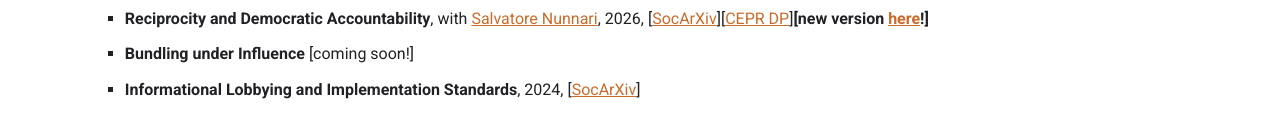
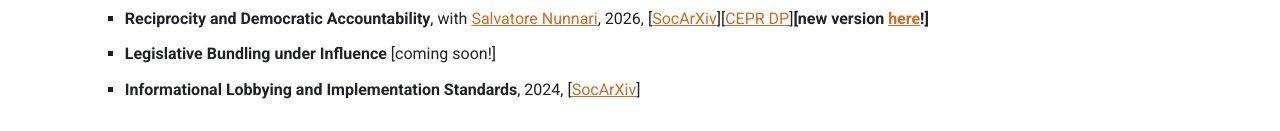
Before and after one commit to bnjmnblmnthl/bnjmnblmnthl.github.io, a plain HTML site: page research.html in a window 1280 px wide. Shown: the part 390-521 px from the top of the page. Drawn offline with Linux system fonts and the light colour scheme.

Commit message:
Update research.html

```diff
--- a/research.html
+++ b/research.html
@@ -65,7 +65,7 @@
       <a href="https://snunnari.github.io/" target="_blank" rel="noopener">Salvatore Nunnari</a>, 2026,
       [<a href="https://doi.org/10.31235/osf.io/9mv2e_v1" target="_blank" rel="noopener">SocArXiv</a>][<a href="https://cepr.org/publications/dp20998" target="_blank" rel="noopener">CEPR DP</a>]<strong>[new version <a href="https://ecares.ulb.be/wp-content/uploads/2026/07/WP_ECARES_2026_24_bn_reciprocity.pdf" target="_blank" rel="noopener">here</a>!]</strong>
     </li>
-    <li><strong>Bundling under Influence</strong> [coming soon!]
+    <li><strong>Legislative Bundling under Influence</strong> [coming soon!]
     </li>
     <li>
       <strong>Informational Lobbying and Implementation Standards</strong>, 2024,
```
